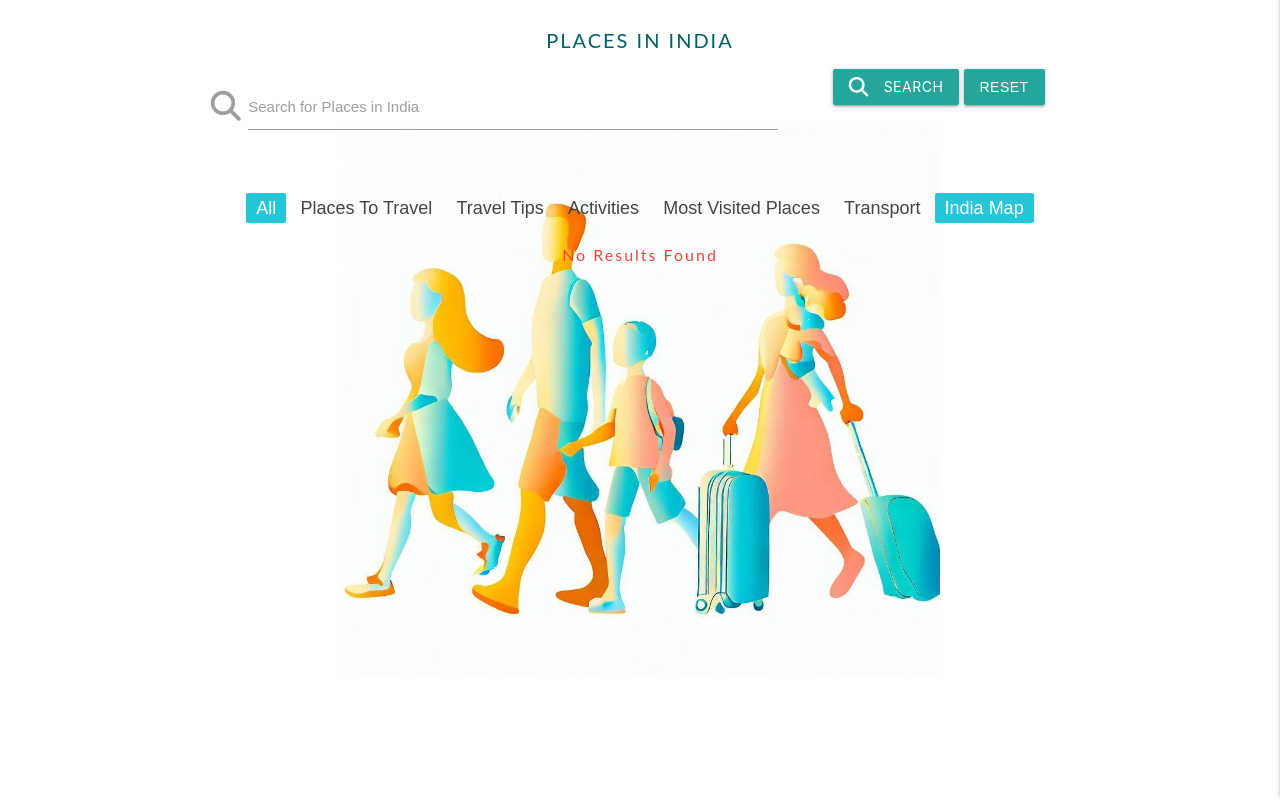
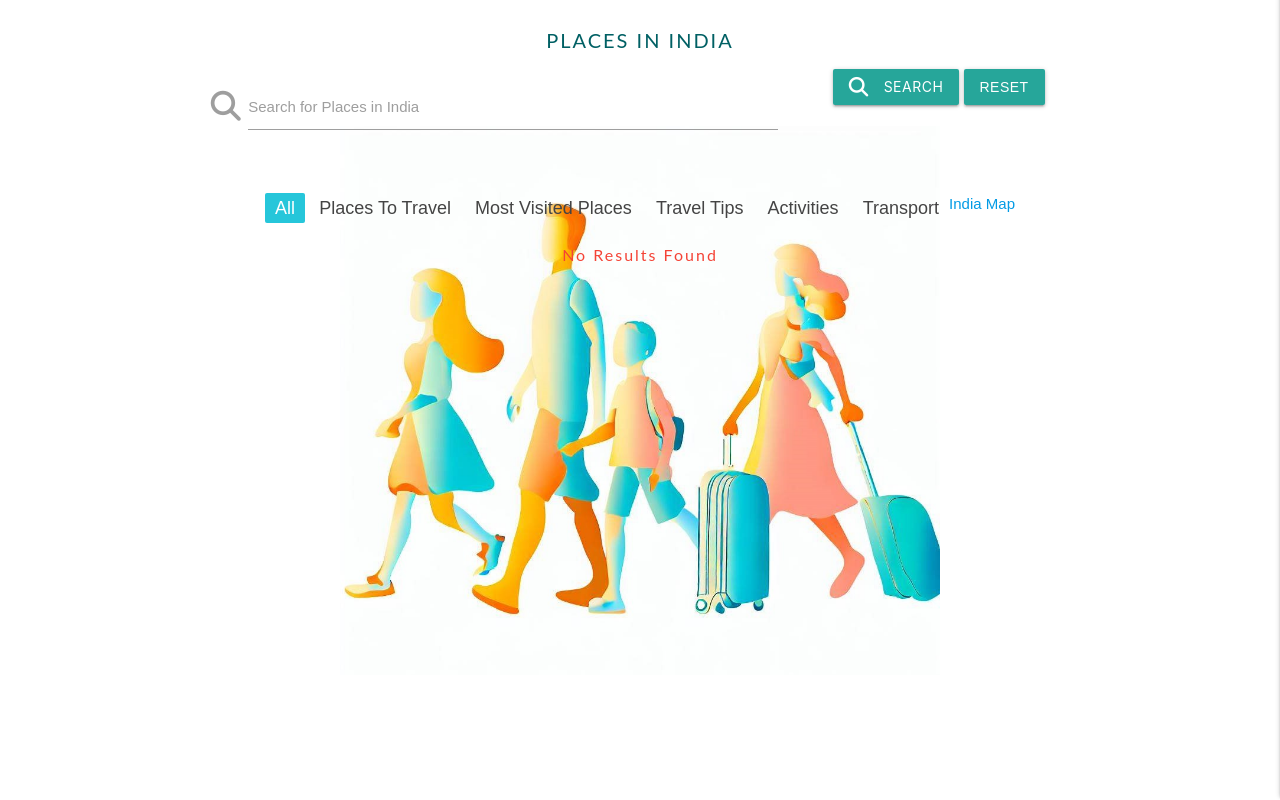
Before and after one commit to Killol14/Roaming-In-India, a Flask app: a page that uses templates/filtered_places.html in a window 1280 px wide. Shown: the part 64-864 px from the top of the page. Run offline with Flask 3, Linux system fonts and the light colour scheme; data that the repository does not hold is empty; some libraries are stand-ins or nearby versions.

Commit message:
this will commit filter categorylist

```diff
--- a/templates/filtered_places.html
+++ b/templates/filtered_places.html
@@ -30,10 +30,10 @@
     <ul class="pagination center-align">
         <li class="active"><a href="{{ url_for('get_places') }}">All</a></li>
         <li {% if category == 'Places To Travel' %}class="active"{% endif %}><a href="{{ url_for('filter_places', category='Places To Travel') }}">Places To Travel</a></li>
+        <li {% if category == 'Most Visited Places' %}class="active"{% endif %}><a href="{{ url_for('filter_places', category='Most Visited Places') }}">Most Visited Places</a></li>
         <li {% if category == 'Travel Tips' %}class="active"{% endif %}><a href="{{ url_for('filter_places', category='Travel Tips') }}">Travel Tips</a></li>
         <li {% if category == 'Activities' %}class="active"{% endif %}><a href="{{ url_for('filter_places', category='Activities') }}">Activities</a></li>
-        <li {% if category == 'Most Visited Places' %}class="active"{% endif %}><a href="{{ url_for('filter_places', category='Most Visited Places') }}">Most Visited Places</a></li>
-        <li {% if category == 'Transport' %}class="active"{% endif %}><a href="{{ url_for('filter_places', category='Transport') }}">Transport</a></li>
+        <li {% if category == 'Transport' %}class="active"{% endif %}><a href="{{ url_for('filter_places', category='Transport') }}">Transport</a></li
         <li {% if category == 'India Map' %}class="active"{% endif %}><a href="{{ url_for('filter_places', category='India Map') }}">India Map</a></li>
     </ul>
     <!--all Places-->
--- a/templates/places.html
+++ b/templates/places.html
@@ -29,10 +29,10 @@
     <ul class="pagination center-align">
         <li class="active"><a href="{{ url_for('get_places') }}">All</a></li>
         <li {% if category == 'Places To Travel' %}class="active"{% endif %}><a href="{{ url_for('filter_places', category='Places To Travel') }}">Places To Travel</a></li>
+        <li {% if category == 'Most Visited Places' %}class="active"{% endif %}><a href="{{ url_for('filter_places', category='Most Visited Places') }}">Most Visited Places</a></li>
         <li {% if category == 'Travel Tips' %}class="active"{% endif %}><a href="{{ url_for('filter_places', category='Travel Tips') }}">Travel Tips</a></li>
         <li {% if category == 'Activities' %}class="active"{% endif %}><a href="{{ url_for('filter_places', category='Activities') }}">Activities</a></li>
-        <li {% if category == 'Most Visited Places' %}class="active"{% endif %}><a href="{{ url_for('filter_places', category='Most Visited Places') }}">Most Visited Places</a></li>
-        <li {% if category == 'Transport' %}class="active"{% endif %}><a href="{{ url_for('filter_places', category='Transport') }}">Transport</a></li>
+        <li {% if category == 'Transport' %}class="active"{% endif %}><a href="{{ url_for('filter_places', category='Transport') }}">Transport</a></li
         <li {% if category == 'India Map' %}class="active"{% endif %}><a href="{{ url_for('filter_places', category='India Map') }}">India Map</a></li>
     </ul>
     <!--all Places-->
```
